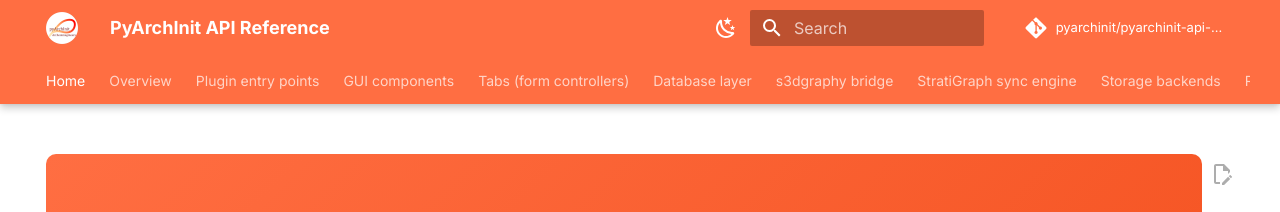
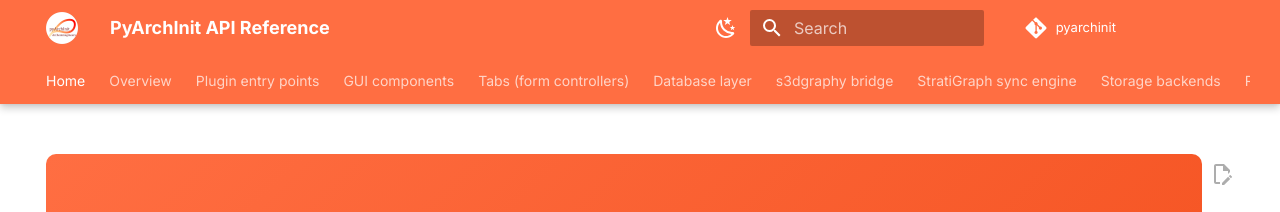
Before and after one commit to enzococca/pyarchinit-api-docs, an MkDocs documentation site: the page built from docs/index.md, in a window 1280 px wide. Shown: the top 212 px of the page. Built offline with MkDocs 1.6.1 and Material for MkDocs 9.7.7, drawn with Linux system fonts in a browser that asks for light colours; comment, search, counter and statistics services are not loaded; the version menu is left out; part of the change alters nothing that is shown.

```diff
--- a/mkdocs.yml
+++ b/mkdocs.yml
@@ -6,9 +6,15 @@ site_author: pyarchinit team
 site_url: https://pyarchinit-api-docs.readthedocs.io/
 copyright: Copyright &copy; 2026 pyarchinit team — GPL v2
 
-repo_name: pyarchinit/pyarchinit-api-docs
-repo_url: https://github.com/pyarchinit/pyarchinit-api-docs
-edit_uri: edit/main/docs/
+# Top-right toolbar: link to the pyarchinit source on the active dev branch.
+# (The API docs themselves live in enzococca/pyarchinit-api-docs; the GitHub
+# icon in the toolbar should point users at the actual source code.)
+repo_name: pyarchinit
+repo_url: https://github.com/pyarchinit/pyarchinit/tree/Stratigraph_00001
+# edit_uri intentionally omitted — these docs are auto-generated from the
+# pyarchinit source tree, so per-page "Edit this page" links would point
+# to the wrong file. To suggest doc improvements, edit the docstrings in
+# pyarchinit/pyarchinit upstream.
 
 docs_dir: docs
 site_dir: site
@@ -60,15 +66,19 @@ theme:
     - announce.dismiss
 
 extra:
+  # Top-left logo target: clicking the logo (or "PyArchInit API Reference"
+  # title) navigates to the project website instead of staying on the
+  # docs home. Override of mkdocs-material default behaviour.
+  homepage: https://www.pyarchinit.org/
   social:
     - icon: fontawesome/brands/github
       link: https://github.com/pyarchinit/pyarchinit
     - icon: fontawesome/solid/globe
       link: https://www.pyarchinit.org/
   generator: false
-  version:
-    provider: mike
-    default: stable
+  # NOTE: mike (multi-version selector) was previously declared here but
+  # we don't publish multiple versions yet. Removed — its placeholder
+  # was cluttering the right-hand toolbar without a real version dropdown.
 
 extra_css:
   - assets/extra.css
```
